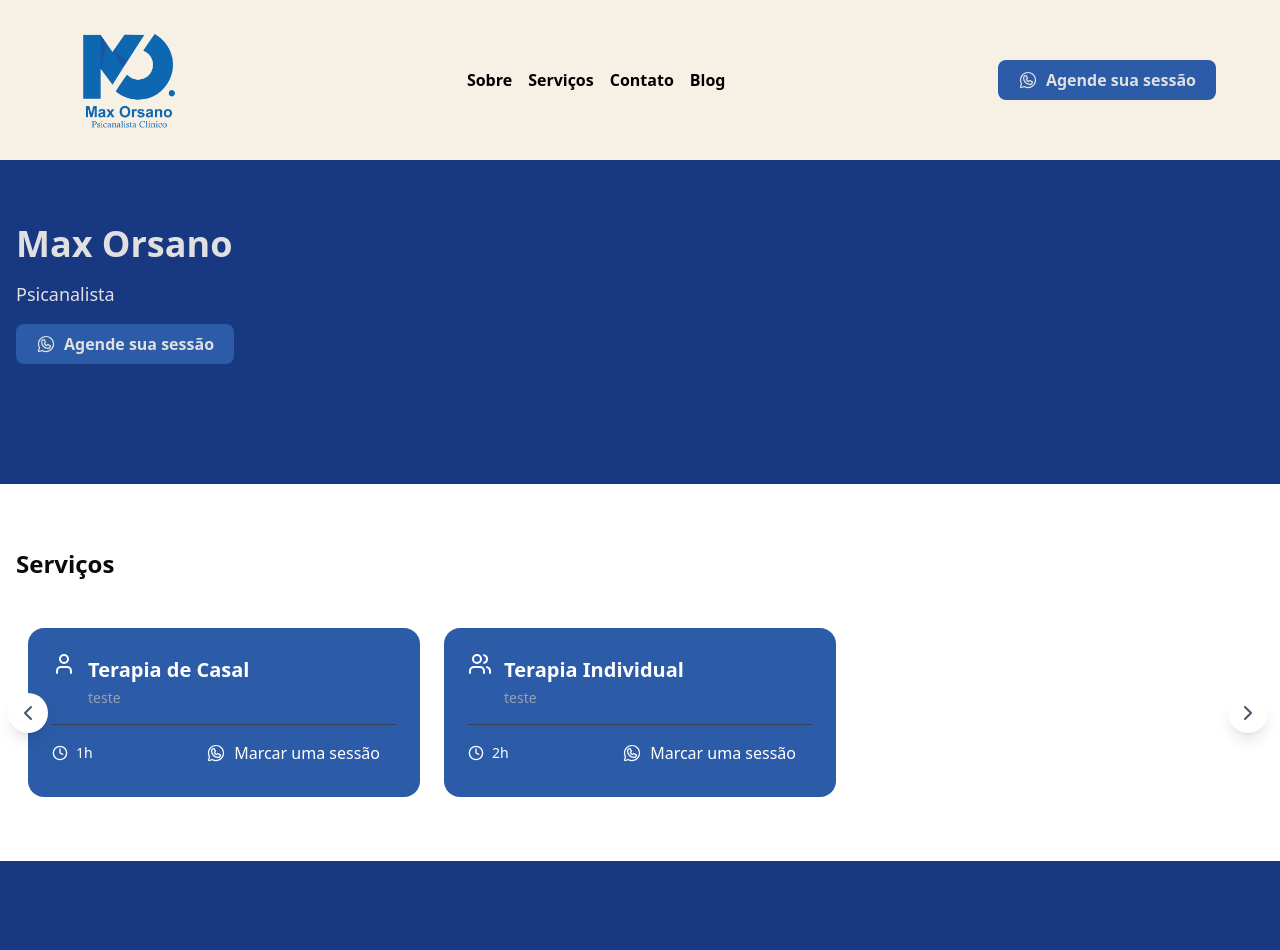
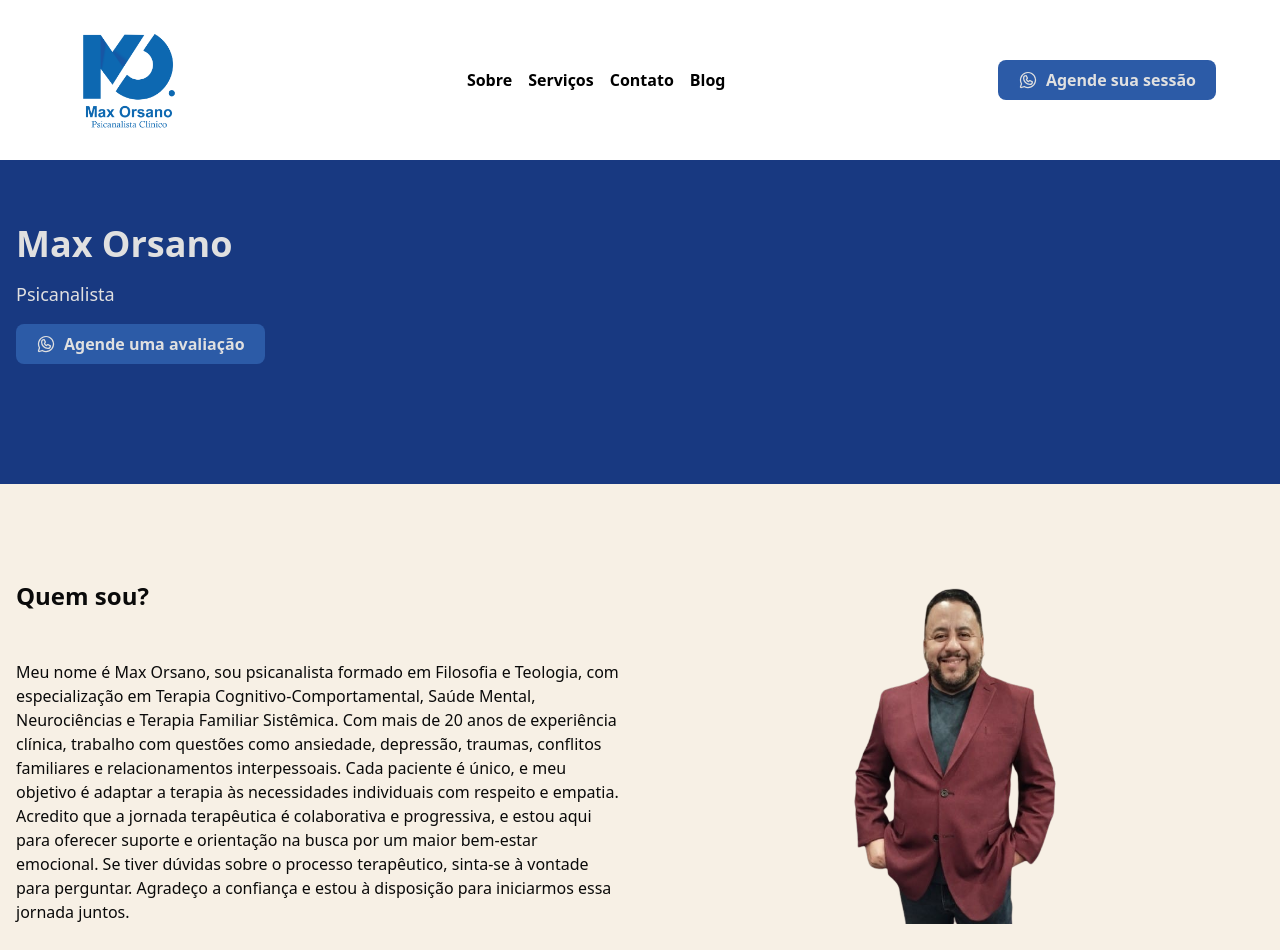
Before and after one commit to orsanor/landing-page-max-orsano, a Next.js app: page / in a window 1280 px wide. Shown: the top 950 px of the page. Built offline with nearby package versions, Linux system fonts and the light colour scheme.

Commit message:
feat: about testando composição

```diff
--- a/src/app/_components/about.tsx
+++ b/src/app/_components/about.tsx
@@ -1,7 +1,44 @@
+"use client"
+
+import perfil from "../../../public/perfil.png";
+import Image from "next/image";
+
 export function About() {
   return (
-    <div>
-      sobre
-    </div>
-  )
+    <section className="bg-[#F7F0E5] py-16">
+      <div className="container mx-auto py-16 px-4 pt-8 pb-16 md:pb-0 relative">
+        <article className="grid grid-cols-1 lg:grid-cols-2 gap-8 pb-20">
+          <div className="space-y-4">
+            <h2 className="font-600 text-2xl font-bold mb-12">Quem sou?</h2>
+            <p className="text-md">
+              Meu nome é Max Orsano, sou psicanalista formado em Filosofia e
+              Teologia, com especialização em Terapia Cognitivo-Comportamental,
+              Saúde Mental, Neurociências e Terapia Familiar Sistêmica. Com mais
+              de 20 anos de experiência clínica, trabalho com questões como
+              ansiedade, depressão, traumas, conflitos familiares e
+              relacionamentos interpessoais. Cada paciente é único, e meu
+              objetivo é adaptar a terapia às necessidades individuais com
+              respeito e empatia. Acredito que a jornada terapêutica é
+              colaborativa e progressiva, e estou aqui para oferecer suporte e
+              orientação na busca por um maior bem-estar emocional. Se tiver
+              dúvidas sobre o processo terapêutico, sinta-se à vontade para
+              perguntar. Agradeço a confiança e estou à disposição para
+              iniciarmos essa jornada juntos.
+            </p>
+          </div>
+
+          <div className="hidden md:block h-full relative">
+            <Image
+              src={perfil}
+              alt="Max Orsano"
+              className="object-contain"
+              quality={100}
+              sizes="(min-width: 3000px)"
+              layout="fill"
+            />
+          </div>
+        </article>
+      </div>
+    </section>
+  );
 }
--- a/src/app/_components/hero.tsx
+++ b/src/app/_components/hero.tsx
@@ -34,7 +34,7 @@ export function Hero() {
                 className="bg-[#2c5ba7] px-5 py-2 rounded-md font-semibold flex items-center w-fit gap-2 hover:bg-[#77adeb] duration-300"
               >
                 <WhatsappLogo className="w-5 h-5" />
-                Agende sua sessão
+                Agende uma avaliação
               </a>
             </div>
           </div>
--- a/src/app/layout.tsx
+++ b/src/app/layout.tsx
@@ -24,7 +24,7 @@ export default function RootLayout({
   return (
     <html lang="en">
       <body
-        className={`${geistSans.variable} ${geistMono.variable} antialiased bg-[#F7F0E5]`}
+        className={`${geistSans.variable} ${geistMono.variable} antialiased bg-white`}
       >
         {children}
       </body>
--- a/src/app/page.tsx
+++ b/src/app/page.tsx
@@ -10,6 +10,7 @@ export default function Home() {
     <main>
       <Header />
       <Hero />
+      <About />
       <Services />
       <Footer />
     </main>
```
